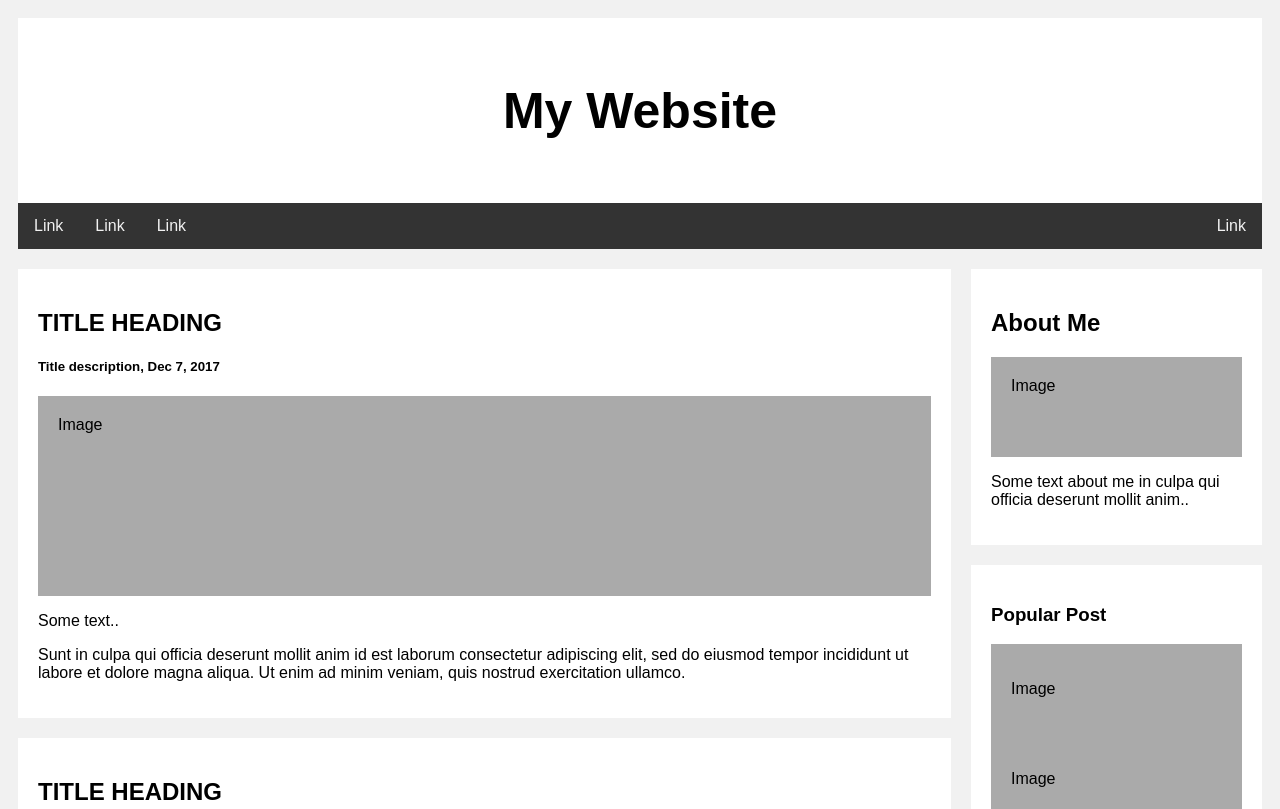
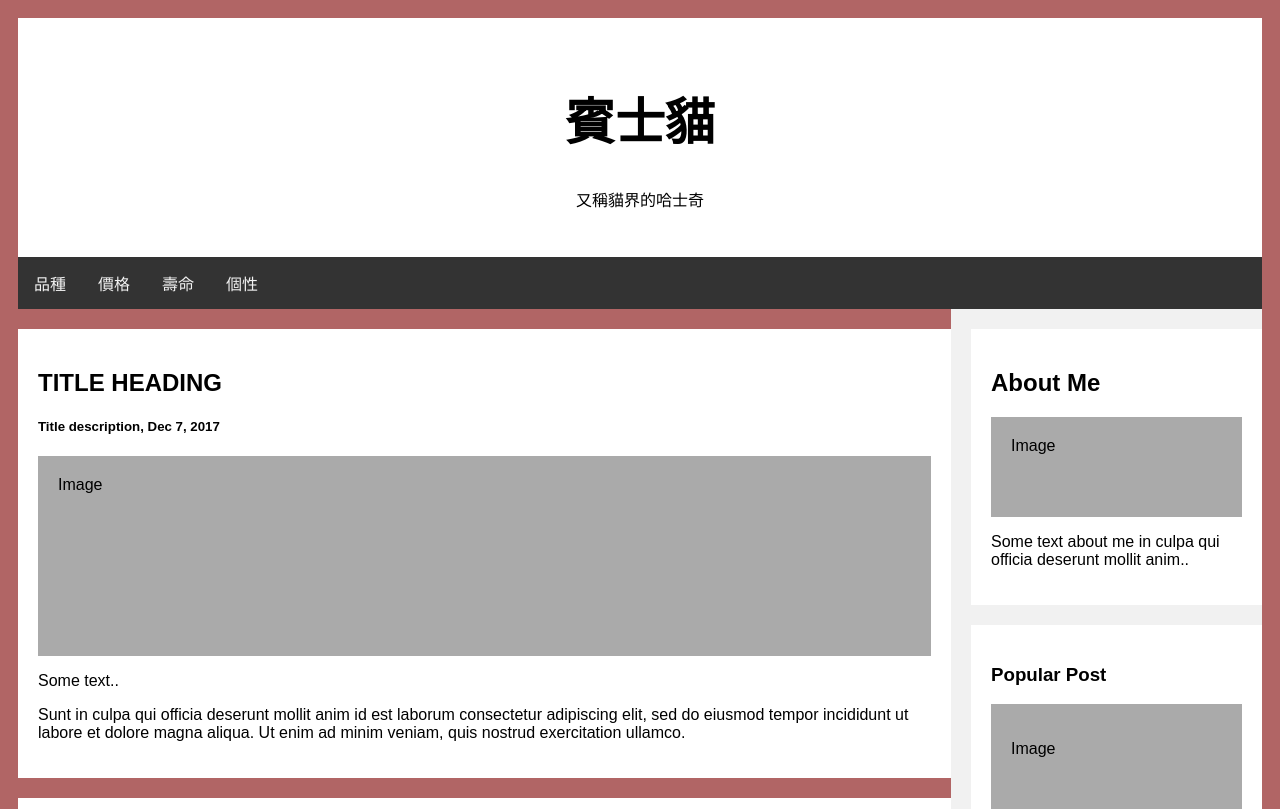
Before and after one commit to SJIFXSOki/My-web, a plain HTML site: page index.html in a window 1280 px wide. Shown: the top 809 px of the page. Drawn offline with Linux system fonts and the light colour scheme.

Commit message:
style.css

```diff
--- a/css/style.css
+++ b/css/style.css
@@ -5,7 +5,7 @@
   body {
     font-family: Arial;
     padding: 10px;
-    background: #f1f1f1;
+    background: #b16565;
   }
 
   /* Header/Blog Title */
--- a/index.html
+++ b/index.html
@@ -7,15 +7,15 @@
 <body>
 
 <div class="header">
-  <h1>My Website</h1>
-  <p></p>
+  <h1>賓士貓</h1>
+  <p>又稱貓界的哈士奇</p>
 </div>
 
 <div class="topnav">
-  <a href="#">Link</a>
-  <a href="#">Link</a>
-  <a href="#">Link</a>
-  <a href="#" style="float:right">Link</a>
+  <a href="#">品種</a>
+  <a href="#">價格</a>
+  <a href="#">壽命</a>
+  <a href="#">個性</a>
 </div>
 
 <div class="row">
```
Also changed, not shown: img/img.jpg (added).
